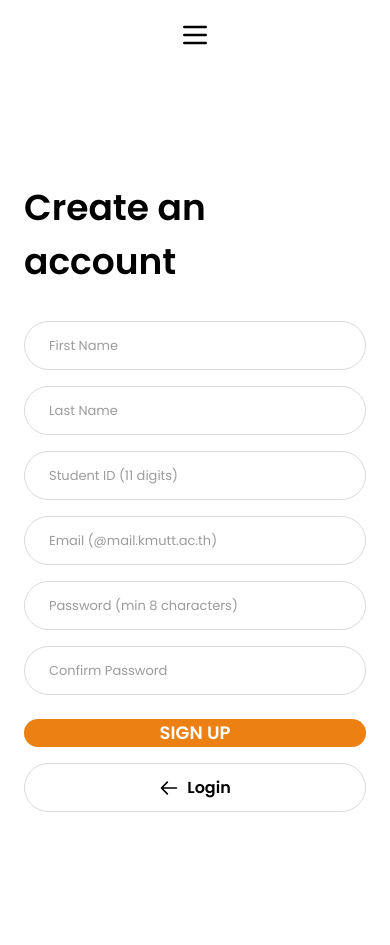
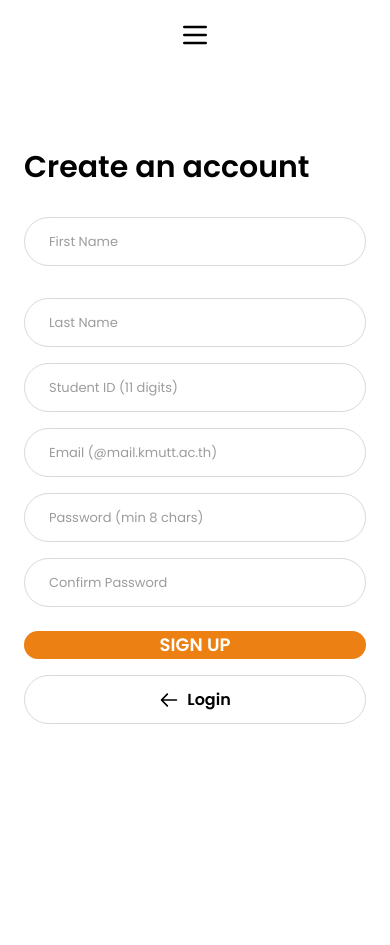
Before and after one commit to urkovera/BOOKINGWEBAPP, a Python web app: template ComExpo/app/templates/auth/register.html in a window 390 px wide. Shown: the part 78-1023 px from the top of the page. Run offline with Jinja, Linux system fonts and the light colour scheme; the template is opened without the code that fills it, so the values that code supplies are empty; some libraries are stand-ins or nearby versions.

Commit message:
Login/Register responsive

```diff
--- a/ComExpo/app/templates/auth/register.html
+++ b/ComExpo/app/templates/auth/register.html
@@ -4,14 +4,13 @@
 
 {% block content %}
     <div id="registerPage" class="page">
-        <div class="max-w-7xl mx-auto px-6 pt-20 pb-12">
+        <div class="max-w-7xl mx-auto px-6 py-12 md:py-20">
 
-            <!-- Flash Messages -->
             {% with messages = get_flashed_messages(with_categories=true) %}
                 {% if messages %}
-                    <div class="mb-6">
+                    <div class="mb-6 max-w-md mx-auto md:max-w-none">
                         {% for category, message in messages %}
-                            <div class="alert alert-{{ category }} fade-in">
+                            <div class="p-4 mb-4 rounded-lg {% if category == 'danger' %}bg-red-100 text-red-700{% else %}bg-green-100 text-green-700{% endif %} fade-in">
                                 {{ message }}
                             </div>
                         {% endfor %}
@@ -19,69 +18,28 @@
                 {% endif %}
             {% endwith %}
 
-            <div class="grid md:grid-cols-2 md:gap-40 items-center">
+            <div class="grid grid-cols-1 md:grid-cols-2 md:gap-20 items-center justify-items-center">
 
-                <div class="bg-white rounded-3xl">
-                    <h2 class="title-login-custom mb-8">Create an account</h2>
+                <div class="bg-white rounded-3xl w-full max-w-md">
+                    <h2 class="title-login-custom mb-8 text-3xl md:text-4xl">Create an account</h2>
 
-                    <form method="POST" action="{{ url_for('main.register') }}" id="registerForm">
-                        <input type="text"
-                               id="firstName"
-                               name="firstName"
-                               placeholder="First Name"
-                               class="input-register-default"
-                               required>
+                    <form method="POST" action="{{ url_for('main.register') }}" id="registerForm" class="w-full">
+                        <div class="space-y-4 mb-6">
+                            <input type="text" name="firstName" placeholder="First Name" class="input-register-default w-full" required>
+                            <input type="text" name="lastName" placeholder="Last Name" class="input-register-default w-full" required>
+                            <input type="text" name="studentId" placeholder="Student ID (11 digits)" class="input-register-default w-full" maxlength="11" pattern="[0-9]{11}" required>
+                            <input type="email" name="email" placeholder="Email (@mail.kmutt.ac.th)" class="input-register-default w-full" pattern="[a-zA-Z0-9._%+-]+@mail\.kmutt\.ac\.th$" required>
+                            <input type="password" name="password" placeholder="Password (min 8 chars)" class="input-register-default w-full" minlength="8" required>
+                            <input type="password" name="confirmPassword" placeholder="Confirm Password" class="input-register-default w-full" minlength="8" required>
+                        </div>
 
-                        <input type="text"
-                               id="lastName"
-                               name="lastName"
-                               placeholder="Last Name"
-                               class="input-register-default"
-                               required>
-
-                        <input type="text"
-                               id="studentId"
-                               name="studentId"
-                               placeholder="Student ID (11 digits)"
-                               class="input-register-default"
-                               maxlength="11"
-                               pattern="[0-9]{11}"
-                               title="Student ID must be 11 digits"
-                               required>
-
-                        <input type="email"
-                               id="emailRegister"
-                               name="email"
-                               placeholder="Email (@mail.kmutt.ac.th)"
-                               class="input-register-default"
-                               pattern="[a-zA-Z0-9._%+-]+@mail\.kmutt\.ac\.th$"
-                               title="Email must be from @mail.kmutt.ac.th domain"
-                               required>
-
-                        <input type="password"
-                               id="passwordRegister"
-                               name="password"
-                               placeholder="Password (min 8 characters)"
-                               class="input-register-default"
-                               minlength="8"
-                               required>
-
-                        <input type="password"
-                               id="confirmPassword"
-                               name="confirmPassword"
-                               placeholder="Confirm Password"
-                               class="input-register-default mb-6"
-                               minlength="8"
-                               required>
-
-                        <button type="submit"
-                                class="btn-register-signup text-white font-semibold text-lg hover:opacity-90 transition-colors mb-4">
+                        <button type="submit" class="btn-register-signup w-full text-white font-semibold text-lg hover:opacity-90 transition-colors mb-4">
                             SIGN UP
                         </button>
 
                         <div>
-                            <a href="{{ url_for('main.login') }}" class="btn-login-link">
-                                <svg class="w-5 h-5 mr-2" fill="none" stroke="currentColor" viewBox="0 0 24 24" xmlns="http://www.w3.org/2000/svg">
+                            <a href="{{ url_for('main.login') }}" class="btn-login-link w-full flex items-center justify-center">
+                                <svg class="w-5 h-5 mr-2" fill="none" stroke="currentColor" viewBox="0 0 24 24">
                                     <path stroke-linecap="round" stroke-linejoin="round" stroke-width="2" d="M10 19l-7-7m0 0l7-7m-7 7h18"></path>
                                 </svg>
                                 Login
@@ -90,17 +48,14 @@
                     </form>
                 </div>
 
-                <div class="relative hidden md:block md:justify-self-end">
-                    <div class="rounded-32 overflow-hidden fade-in">
+                <div class="relative hidden md:block w-full max-w-[613px] justify-self-end">
+                    <div class="rounded-32 overflow-hidden fade-in shadow-xl">
                         <img src="{{ url_for('static', filename='images/image1.jpg') }}"
                              alt="Building Kampus KMUTT"
-                             class="object-cover"
-                             style="width: 613px; height: 454px;">
+                             class="object-cover w-full h-auto md:h-[454px]">
                     </div>
                 </div>
             </div>
         </div>
     </div>
-
-    <script src="{{ url_for('static', filename='js/main.js') }}"></script>
 {% endblock %}
```
Also changed, not shown: ComExpo/app/templates/auth/login.html (+20 -36 lines), ComExpo/app/routes/main.py (line endings or trailing spaces).
